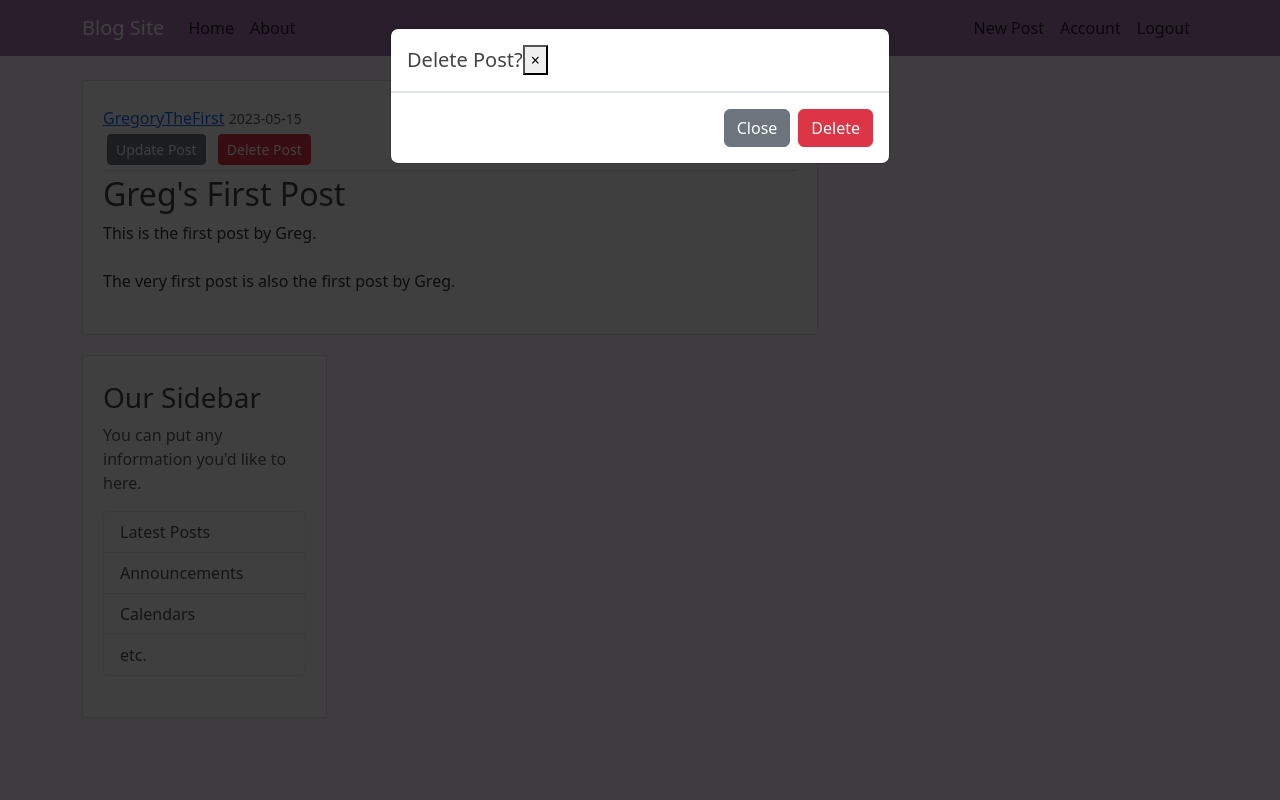
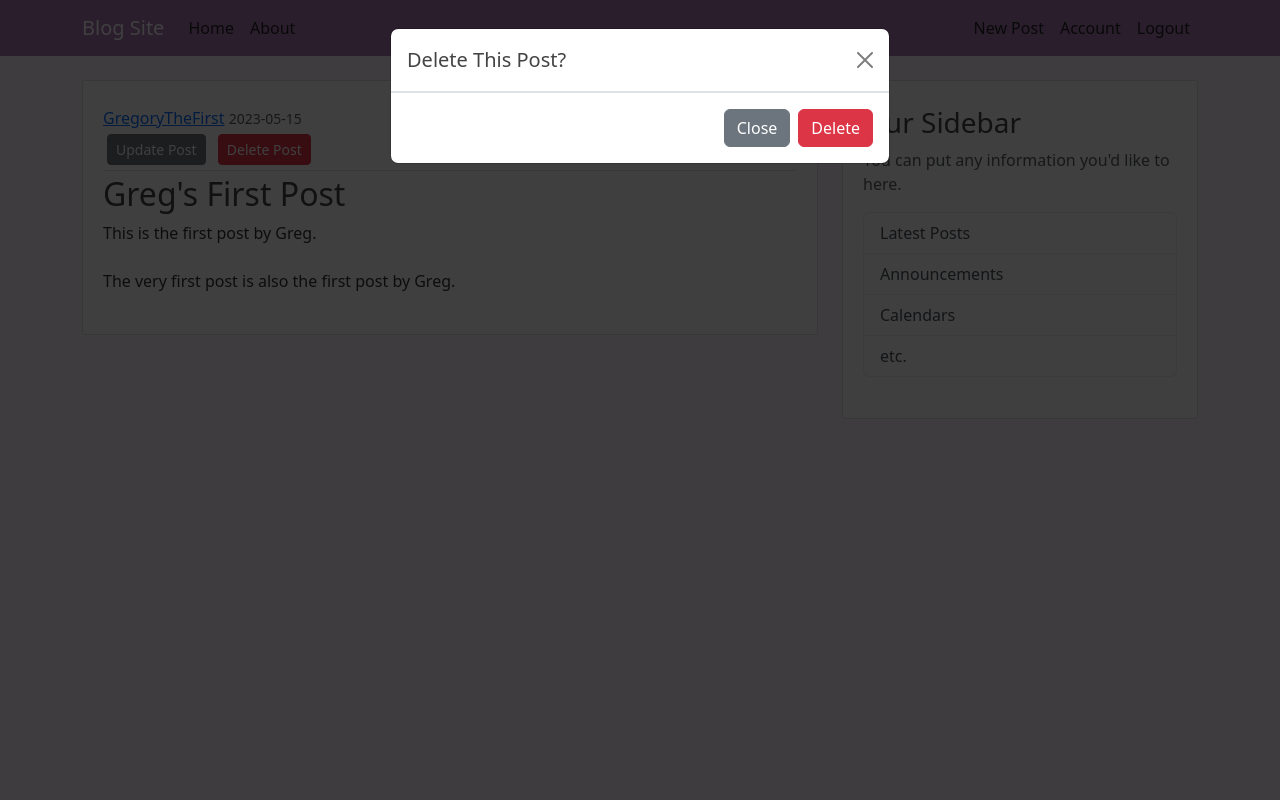
Before and after one commit to ethanh735/FlaskApp, a Flask app: page /post/1 in a window 1280 px wide, after a click on "Delete Post". Run offline with Flask 3, Linux system fonts and the light colour scheme; a user stored in the database is signed in.

Commit message:
QOL Improvements
Added deletion of old profile picture when new one is uploaded, fixed post deletion modal

```diff
--- a/blog_app/routes.py
+++ b/blog_app/routes.py
@@ -66,7 +66,6 @@
 		return redirect(url_for("login"))
 	return render_template("register.html", title="Register", form=form)
 
-# TODO: delete old picture file when profile picture is changed
 def save_picture(form_picture):
 	# randomizes file name to prevent database collision
 	random_hex = secrets.token_hex(8)
@@ -90,6 +89,7 @@
 	if form.validate_on_submit():
 		# not a required field
 		if form.picture.data:
+			os.remove(app.root_path + "/static/profile_pics/" + current_user.image_file)
 			picture_file = save_picture(form.picture.data)
 			current_user.image_file = picture_file
 		current_user.username = form.username.data
--- a/blog_app/static/main.css
+++ b/blog_app/static/main.css
@@ -46,8 +46,8 @@
 }
 
 .article-img {
-	height: 65px;
-	width: 65px;
+	height: 45px;
+	width: 45px;
 	margin-right: 16px;
 }
 
--- a/blog_app/templates/home.html
+++ b/blog_app/templates/home.html
@@ -2,6 +2,7 @@
 {% block content %}
 	{% for post in posts %}
 		<article class="media content-section">
+			<img class="rounded-circle article-img" src="{{ url_for('static', filename='profile_pics/' + post.author.image_file) }}">
 			<div class="media-body">
 				<div class="article-metadata">
 					<a class="mr-2" href="#">{{ post.author.username }}</a>
--- a/blog_app/templates/post.html
+++ b/blog_app/templates/post.html
@@ -19,22 +19,21 @@
         </div>
     </article>
 
-    <!-- Delete Popup Bootstrap Modal -->
-    <div class="modal fade" id="deleteModal" tabindex="-1" role="dialog" aria-labelledby="deleteModalLabel" aria-hidden="true">
-        <div class="modal-dialog" role="document">
-            <div class="modal-content">
-                <div class="modal-header">
-                <h5 class="modal-title" id="deleteModalLabel">Delete Post?</h5>
-                <button type="button" class="close" data-dismiss="modal" aria-label="Close">
-                    <span aria-hidden="true">&times;</span>
-                </button>
+    <!-- Modal -->
+    <div class="modal fade" id="deleteModal" tabindex="-1" aria-labelledby="deleteModalLabel" aria-hidden="true">
+        <div class="modal-dialog">
+        <div class="modal-content">
+            <div class="modal-header">
+            <h1 class="modal-title fs-5" id="deleteModalLabel">Delete This Post?</h1>
+            <button type="button" class="btn-close" data-bs-dismiss="modal" aria-label="Close"></button>
             </div>
             <div class="modal-footer">
-                <button type="button" class="btn btn-secondary" data-dismiss="modal">Close</button>
-                <form action="{{ url_for('delete_post', post_id=post.id) }}" method="POST">
-                    <input class="btn btn-danger" type="submit" value="Delete">
-                </form>
+            <button type="button" class="btn btn-secondary" data-bs-dismiss="modal">Close</button>
+            <form action="{{ url_for('delete_post', post_id=post.id) }}" method="POST">
+                <input class="btn btn-danger" type="submit" value="Delete">
+            </form>
             </div>
+        </div>
         </div>
     </div>
 {% endblock content %}
```
Also changed, not shown: blog_app/static/profile_pics/041a228f40495941.png (deleted), instance/site.db, 3 other files.
